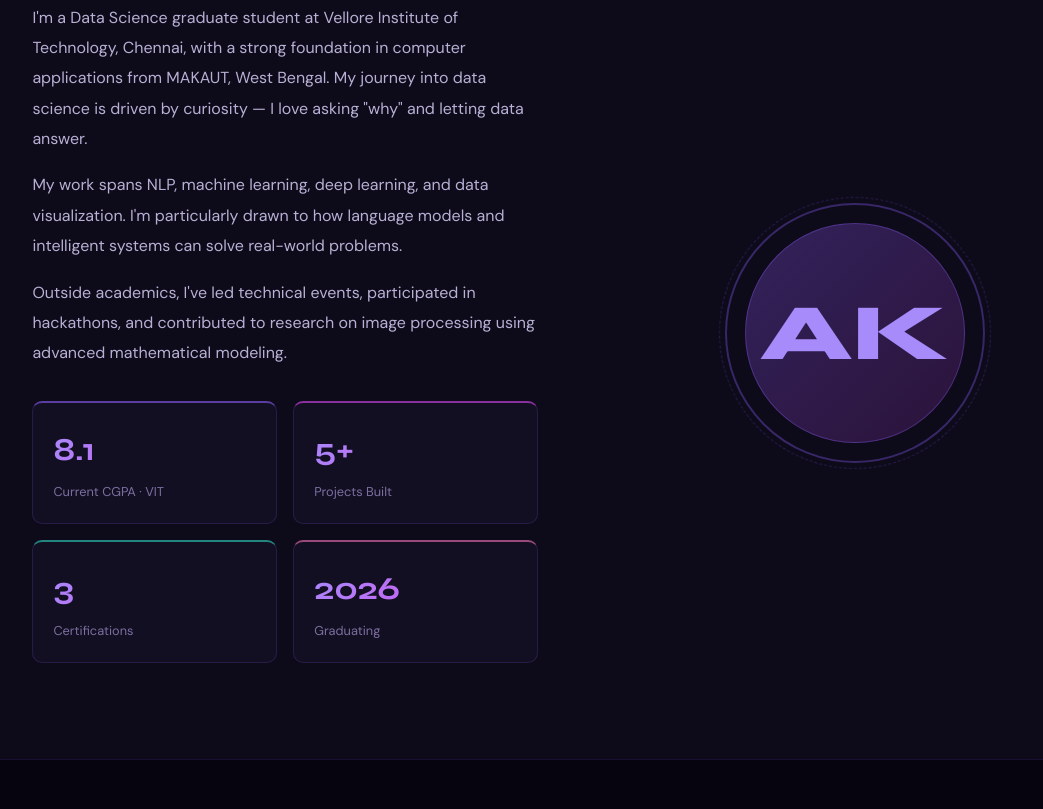
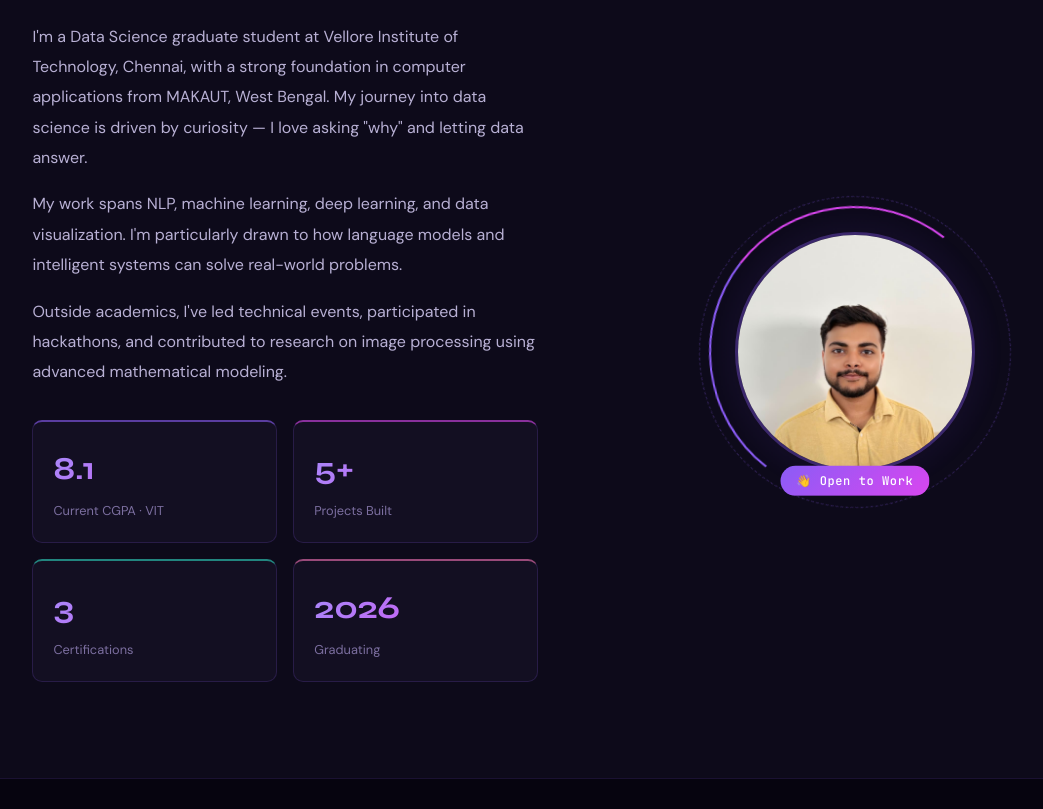
Before and after one commit to 0x-Adi/portfolio, a plain HTML site: page index.html in a window 1280 px wide. Shown: the part 1051-1860 px from the top of the page, without its empty margins (70-1113 px from the left). Drawn offline with Linux system fonts and the light colour scheme.

Commit message:
Update portfolio

```diff
--- a/index.html
+++ b/index.html
@@ -252,29 +252,119 @@ section{position:relative;z-index:1}
 .about-visual{
   display:flex;justify-content:center;align-items:center;
 }
-.avatar-ring{
-  width:260px;height:260px;border-radius:50%;
-  border:2px solid var(--border2);
+.photo-wrap{
+  position:relative;
+  width:280px;height:280px;
   display:flex;align-items:center;justify-content:center;
-  position:relative;
 }
-.avatar-ring::before{
-  content:'';position:absolute;inset:-8px;border-radius:50%;
-  border:1px dashed rgba(139,92,246,0.25);
-  animation:spin 20s linear infinite;
+.profile-photo{
+  width:240px;height:240px;
+  border-radius:50%;
+  object-fit:cover;object-position:center top;
+  border:3px solid var(--border2);
+  position:relative;z-index:2;
+  transition:transform 0.4s;
+}
+.profile-photo:hover{transform:scale(1.04)}
+.photo-ring-outer{
+  position:absolute;inset:-16px;border-radius:50%;
+  border:1px dashed rgba(139,92,246,0.3);
+  animation:spin 18s linear infinite;
+}
+.photo-ring-inner{
+  position:absolute;inset:-6px;border-radius:50%;
+  border:2px solid transparent;
+  border-top-color:var(--purple);
+  border-right-color:var(--accent);
+  animation:spin 4s linear infinite;
+}
+.photo-glow{
+  position:absolute;inset:0;border-radius:50%;
+  background:radial-gradient(circle,rgba(139,92,246,0.25) 0%,transparent 70%);
+  animation:pulse-glow 3s ease-in-out infinite;
+  z-index:1;
+}
+@keyframes pulse-glow{
+  0%,100%{transform:scale(1);opacity:0.7}
+  50%{transform:scale(1.12);opacity:1}
+}
+.photo-badge{
+  position:absolute;bottom:-8px;left:50%;
+  transform:translateX(-50%);
+  background:linear-gradient(135deg,var(--purple),var(--accent));
+  color:#fff;font-size:0.75rem;font-weight:500;
+  padding:0.3rem 1rem;border-radius:20px;
+  white-space:nowrap;z-index:3;
+  font-family:'JetBrains Mono',monospace;
+  letter-spacing:0.05em;
+  animation:float 3s ease-in-out infinite;
+}
+@keyframes float{
+  0%,100%{transform:translateX(-50%) translateY(0)}
+  50%{transform:translateX(-50%) translateY(-6px)}
 }
 @keyframes spin{to{transform:rotate(360deg)}}
-.avatar-inner{
-  width:220px;height:220px;border-radius:50%;
-  background:linear-gradient(135deg,var(--purple-dark),var(--bg3));
-  display:flex;align-items:center;justify-content:center;
-  font-family:'Syne',sans-serif;font-size:5rem;font-weight:800;
-  background:linear-gradient(135deg,rgba(139,92,246,0.3),rgba(217,70,239,0.15));
-  border:1px solid var(--border2);
-  color:var(--purple2);
+
+/* CARD SHINE EFFECT */
+.project-card,.skill-cat,.cert-card,.ach-card{
+  overflow:hidden;
+}
+.project-card::after,.skill-cat::after{
+  content:'';position:absolute;
+  top:-50%;left:-60%;
+  width:30%;height:200%;
+  background:linear-gradient(105deg,transparent,rgba(255,255,255,0.04),transparent);
+  transform:rotate(10deg);
+  transition:left 0.6s ease;
+  pointer-events:none;
+}
+.project-card:hover::after,.skill-cat:hover::after{left:130%}
+
+/* FLOATING DOTS IN HERO */
+.hero-dot{
+  position:absolute;border-radius:50%;
+  background:var(--purple);
+  animation:float-dot linear infinite;
+  pointer-events:none;opacity:0;
+}
+@keyframes float-dot{
+  0%{transform:translateY(0) scale(1);opacity:0}
+  10%{opacity:0.6}
+  90%{opacity:0.3}
+  100%{transform:translateY(-100vh) scale(0.3);opacity:0}
 }
 
-/* SKILLS */
+/* SECTION GLOW LINE */
+.section-wrap::before{
+  content:'';display:block;
+  width:60px;height:3px;
+  background:linear-gradient(90deg,var(--purple),var(--accent));
+  border-radius:2px;
+  margin-bottom:1rem;
+}
+
+/* TIMELINE DOT PULSE */
+.timeline-item::before{
+  animation:dot-pulse 2s ease-in-out infinite;
+}
+@keyframes dot-pulse{
+  0%,100%{box-shadow:0 0 8px var(--purple)}
+  50%{box-shadow:0 0 20px var(--purple),0 0 40px rgba(139,92,246,0.4)}
+}
+
+/* SKILL TAG HOVER LIFT */
+.tag{transition:background 0.2s,border-color 0.2s,transform 0.2s}
+.tag:hover{transform:translateY(-2px)}
+
+/* CONTACT SECTION GLOW ORB */
+#contact::before{
+  content:'';position:absolute;
+  width:400px;height:400px;border-radius:50%;
+  background:radial-gradient(circle,rgba(139,92,246,0.08),transparent 70%);
+  top:50%;left:50%;transform:translate(-50%,-50%);
+  pointer-events:none;
+  animation:pulse-glow 4s ease-in-out infinite;
+}
 #skills{background:var(--bg)}
 .skills-grid{display:grid;grid-template-columns:repeat(auto-fit,minmax(220px,1fr));gap:1.5rem}
 .skill-cat{
@@ -525,8 +615,12 @@ footer{
         </div>
       </div>
       <div class="about-visual fade-up">
-        <div class="avatar-ring">
-          <div class="avatar-inner">AK</div>
+        <div class="photo-wrap">
+          <div class="photo-ring-outer"></div>
+          <div class="photo-ring-inner"></div>
+          <div class="photo-glow"></div>
+          <img src="profile.jpeg" alt="Aditya Krishna" class="profile-photo"/>
+          <div class="photo-badge">👋 Open to Work</div>
         </div>
       </div>
     </div>
@@ -820,6 +914,16 @@ function type(){
 }
 type();
 
+// Floating dots in hero
+const hero=document.getElementById('hero');
+for(let i=0;i<18;i++){
+  const dot=document.createElement('div');
+  dot.className='hero-dot';
+  const size=Math.random()*4+2;
+  dot.style.cssText=`width:${size}px;height:${size}px;left:${Math.random()*100}%;bottom:${Math.random()*30}%;animation-duration:${6+Math.random()*10}s;animation-delay:${Math.random()*8}s;background:${Math.random()>0.5?'var(--purple)':'var(--accent)'};`;
+  hero.appendChild(dot);
+}
+
 // Fade-in on scroll
 const obs=new IntersectionObserver(entries=>{
   entries.forEach(e=>{if(e.isIntersecting)e.target.classList.add('visible')});
```
